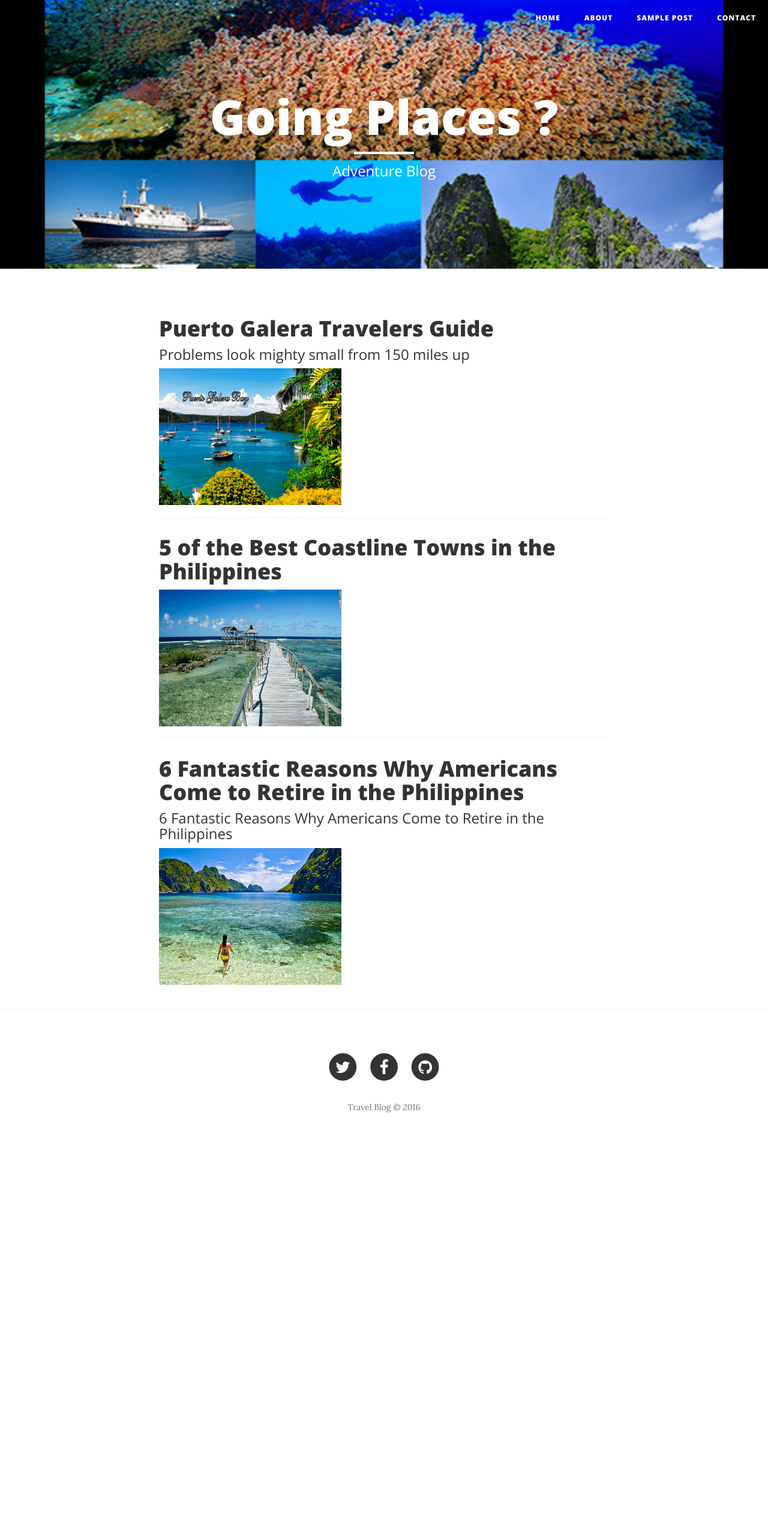
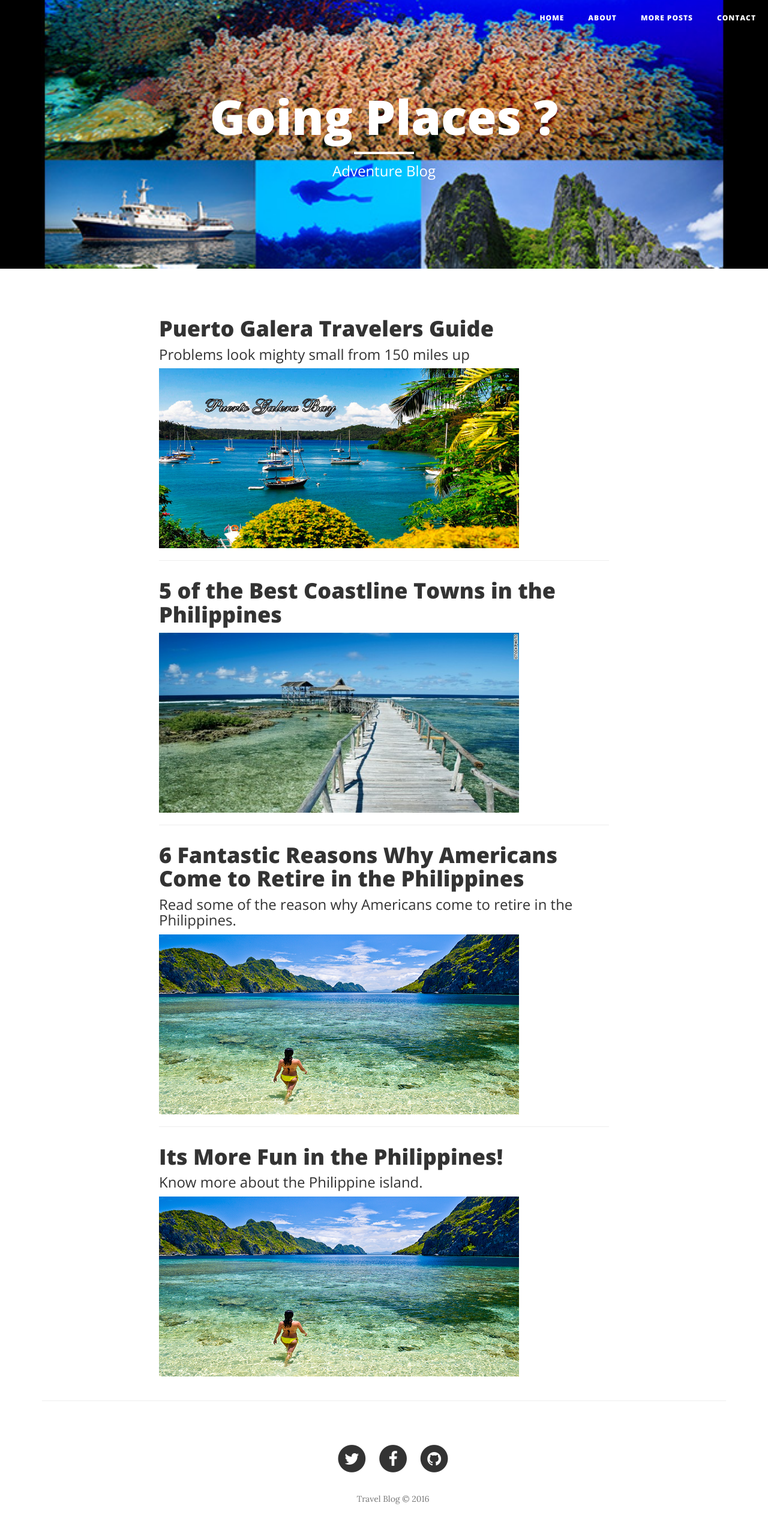
Before and after one commit to katemascay14/Blog, a website: page index.html in a window 1280 px wide. Shown: the whole page at 60% size. Before the commit the page ends 1922 px from the top, so only its background shows below. Drawn offline with nearby package versions, Linux system fonts and the light colour scheme.

Commit message:
Update index.html

```diff
--- a/index.html
+++ b/index.html
@@ -55,7 +55,7 @@
                         <a href="about.html">About</a>
                     </li>
                     <li>
-                        <a href="post.html">Sample Post</a>
+                        <a href="post.html">More Posts</a>
                     </li>
                     <li>
                         <a href="contact.html">Contact</a>
@@ -88,41 +88,55 @@
         <div class="row">
             <div class="col-lg-8 col-lg-offset-2 col-md-10 col-md-offset-1">
                 <div class="post-preview">
-                    <a href="post.html">
+                    <a href="http://wikitravel.org/en/Puerto_Galera">
                         <h2 class="post-title">
                             Puerto Galera Travelers Guide
                         </h2>
                         <h3 class="post-subtitle">
                             Problems look mighty small from 150 miles up
                         </h3>
-                        <img src="puertogalera.jpg" alt="Adventure" style="width:304px;height:228px;">
+                        <img src="puertogalera.jpg" alt="Adventure" style="width:600px;height:300px;">
 
                     </a>
 
                 </div>
                 <hr>
                 <div class="post-preview">
-                    <a href="post2.html">
+                    <a href="http://www.investopedia.com/articles/personal-finance/110615/5-best-beach-towns-philippines.asp">
                         <h2 class="post-title">
                          5 of the Best Coastline Towns in the Philippines
                         </h2>
-                        <img src="coasrline.jpg" alt="Adventure" style="width:304px;height:228px;">
+                        <img src="coasrline.jpg" alt="Adventure" style="width:600px;height:300px;">
 
                     </a>
 
                 </div>
                 <hr>
                 <div class="post-preview">
-                    <a href="post3.html">
+                    <a href="http://www.cebu-properties.net/6-reasons-why-americans-retire-in-the-philippines/">
                         <h2 class="post-title">
                             6 Fantastic Reasons Why Americans Come to Retire in the Philippines
                         </h2>
                         <h3 class="post-subtitle">
-                            6 Fantastic Reasons Why Americans Come to Retire in the Philippines
+                            Read some of the reason why Americans come to retire in the Philippines.
                         </h3>
-                        <img src="beach.jpg" alt="Adventure" style="width:304px;height:228px;">
+                        <img src="beach.jpg" alt="Adventure" style="width:600px;height:300px;">
 
                     </a>
+
+                    <hr>
+                <div class="post-preview">
+                    <a href="https://www.youtube.com/watch?v=ADNgEHFDYzo">
+                        <h2 class="post-title">
+                            Its More Fun in the Philippines!
+                        </h2>
+                        <h3 class="post-subtitle">
+                           Know more about the Philippine island.
+                        </h3>
+                        <img src="beach.jpg" alt="Adventure" style="width:600px;height:300px;">
+
+                    </a>
+
 
                 </div>
 
```
